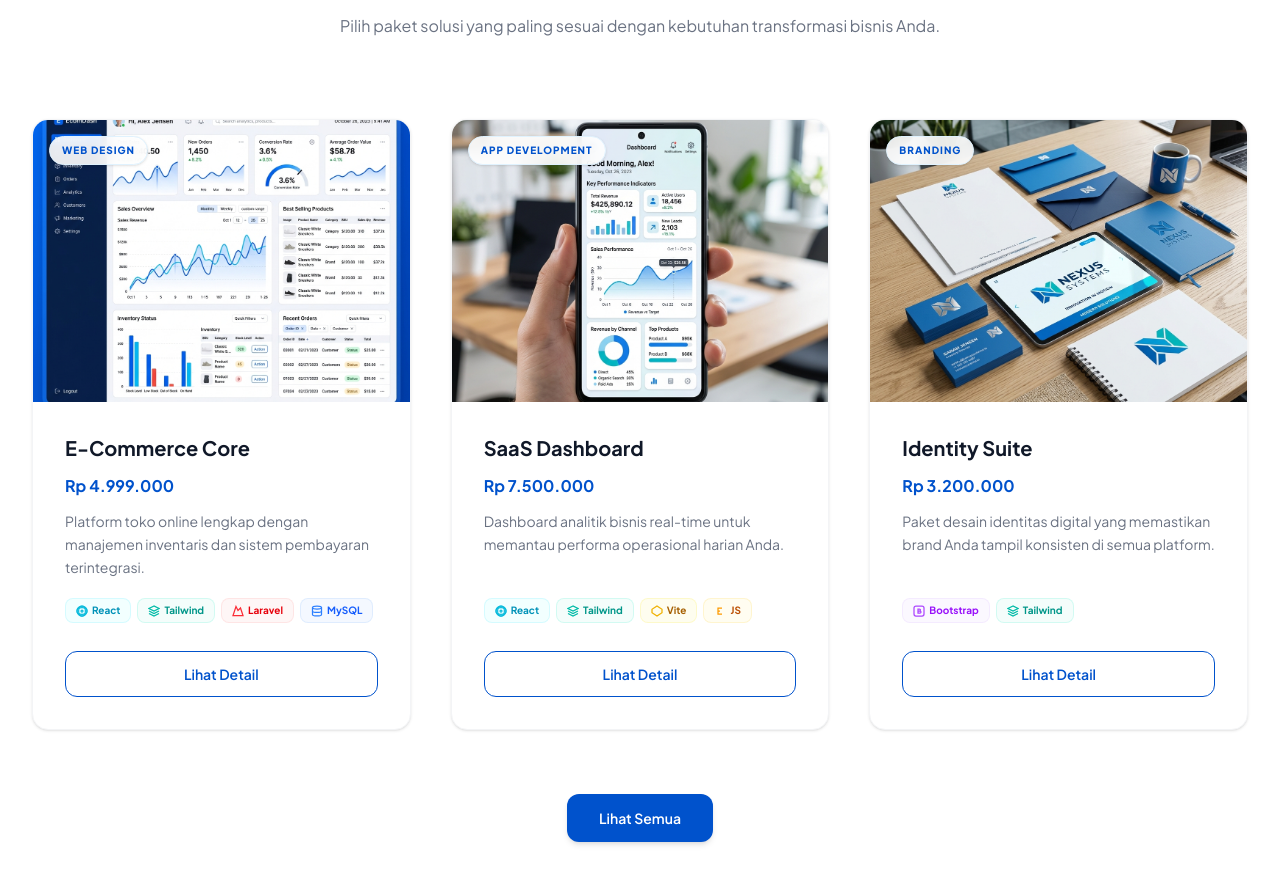
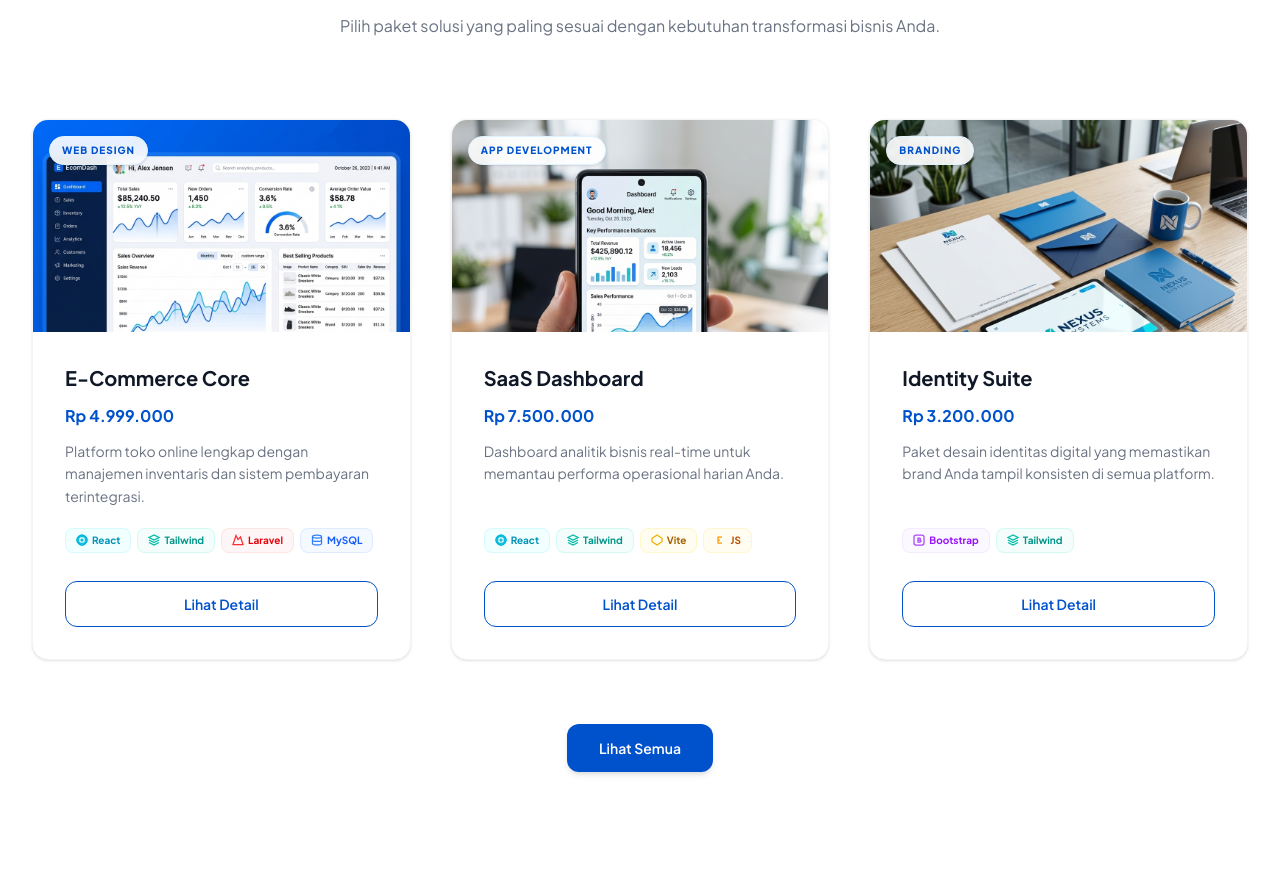
Before and after one commit to adiputra057/edura, a React (Vite) app: page / in a window 1280 px wide. Shown: the part 1640-2524 px from the top of the page. Built offline with nearby package versions, Linux system fonts and the light colour scheme.

Commit message:
fix: adjust product image aspect ratio to 16:9 for landscape images

```diff
--- a/src/components/CMSDashboard.jsx
+++ b/src/components/CMSDashboard.jsx
@@ -421,8 +421,8 @@ export default function CMSDashboard({ products, onAddProduct, onUpdateProduct,
                     {uploadedImages.length > 0 ? (
                       <div className="grid grid-cols-3 gap-3">
                         {uploadedImages.map((imgSrc, idx) => (
-                          <div key={idx} className="relative aspect-[4/3] rounded-lg overflow-hidden group border border-gray-200 bg-white shadow-sm">
-                            <img src={imgSrc} className="w-full h-full object-cover" />
+                          <div key={idx} className="relative aspect-[16/9] rounded-lg overflow-hidden group border border-gray-200 bg-white shadow-sm">
+                            <img src={imgSrc} className="w-full h-full object-cover object-top" />
                             <button
                               type="button"
                               onClick={() => removeUploadedImage(idx)}
--- a/src/components/ProductCard.jsx
+++ b/src/components/ProductCard.jsx
@@ -95,11 +95,11 @@ export default function ProductCard({ product, onOpenModal }) {
   return (
     <div className="bg-white rounded-2xl overflow-hidden border border-gray-100 shadow-sm hover:shadow-xl transition-all duration-300 flex flex-col group h-full">
       {/* Product Image Container */}
-      <div className="relative aspect-[4/3] w-full bg-gray-50 overflow-hidden">
+      <div className="relative aspect-[16/9] w-full bg-gray-50 overflow-hidden">
         <img
           src={product.image}
           alt={product.title}
-          className="w-full h-full object-cover select-none transform group-hover:scale-105 transition-transform duration-500"
+          className="w-full h-full object-cover object-top select-none transform group-hover:scale-105 transition-transform duration-500"
         />
         <div className="absolute top-4 left-4 bg-white/90 backdrop-blur-sm text-[10px] font-extrabold text-primary-500 uppercase tracking-widest px-3 py-1.5 rounded-full border border-primary-100 shadow-sm">
           {product.category.split('&')[0].trim()}
```
